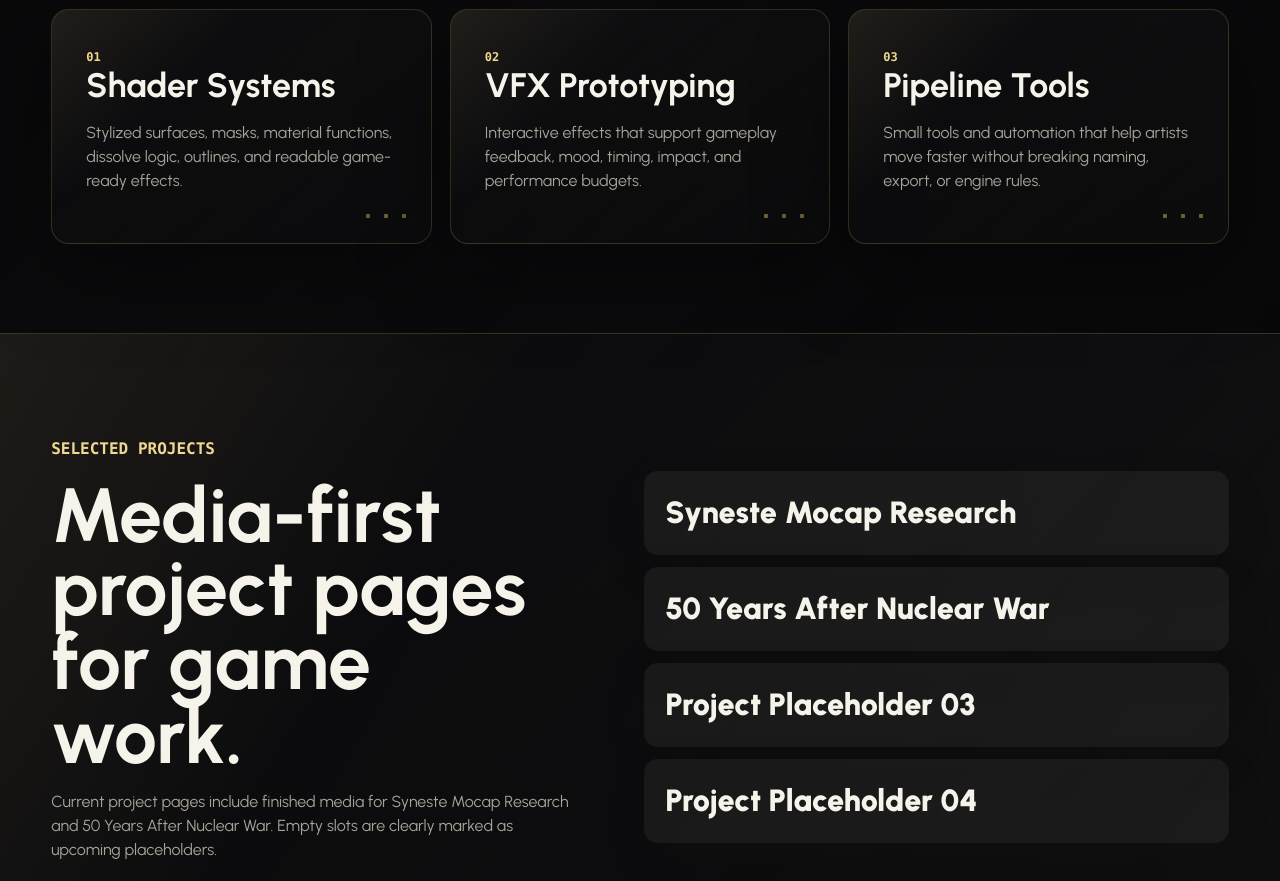
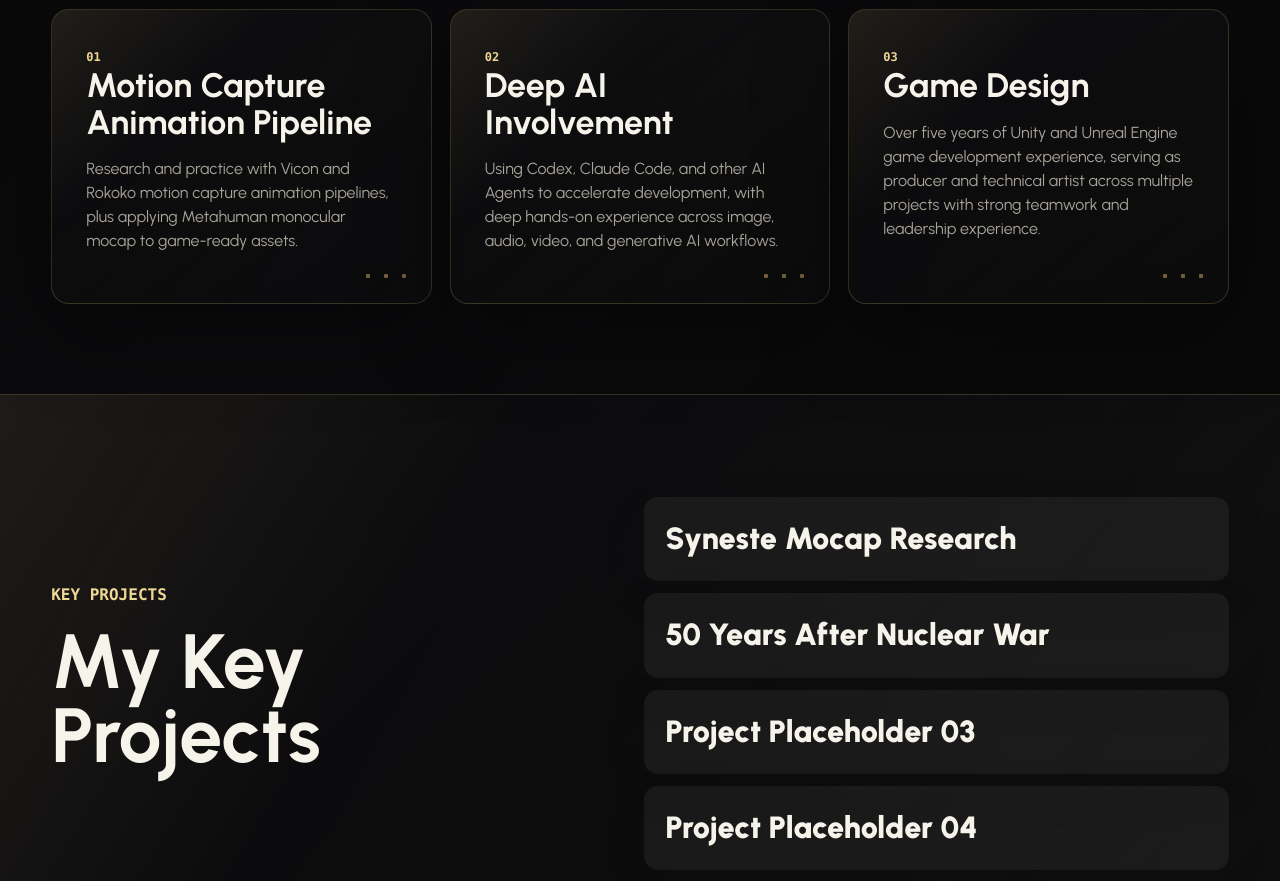
Before and after one commit to SKu11zZ/AnimTA_ShuyuanJi, a plain HTML site: page index.html in a window 1280 px wide. Shown: the part 2020-2901 px from the top of the page. Drawn offline with Linux system fonts and the light colour scheme; animation ran at ten frames a second.

Commit message:
Update homepage section copy

```diff
--- a/assets/js/main.js
+++ b/assets/js/main.js
@@ -32,15 +32,15 @@
   "I build the bridge between art direction and engine reality: materials, VFX, rigging tools, procedural systems, optimization, and visual problem solving.": "我连接艺术方向与引擎现实：材质、特效、绑定工具、程序化系统、优化，以及视觉问题解决。",
   "About Me": "我是谁",
   "Technical art with a production mindset.": "以生产思维做技术美术。",
-  "I work between art and engineering: material systems, realtime scene assembly, lighting, visual debugging, and tools that make creative iteration faster.": "我工作在美术与工程之间：材质系统、实时场景搭建、灯光、视觉调试，以及让创作迭代更快的工具。",
-  "Shader Systems": "着色器系统",
-  "Stylized surfaces, masks, material functions, dissolve logic, outlines, and readable game-ready effects.": "风格化表面、遮罩、材质函数、溶解逻辑、描边，以及清晰可读的游戏内效果。",
-  "VFX Prototyping": "特效原型",
-  "Interactive effects that support gameplay feedback, mood, timing, impact, and performance budgets.": "服务于玩法反馈、氛围、节奏、打击感和性能预算的交互式效果。",
-  "Pipeline Tools": "流程工具",
-  "Small tools and automation that help artists move faster without breaking naming, export, or engine rules.": "小工具与自动化，帮助美术更快工作，同时不破坏命名、导出与引擎规则。",
-  "Selected Projects": "精选项目",
-  "Media-first project pages for game work.": "面向游戏作品的媒体优先项目页。",
+  "I build bridges between art, animation, and programming: mocap pipelines, automated tool development, animation optimization, IK design, iteration, and more.": "我在美术，动画和程序之间建立桥梁：动捕管线，自动化工具开发，动画优化，IK设计和迭代...",
+  "Motion Capture Animation Pipeline": "动捕动画管线",
+  "Research and practice with Vicon and Rokoko motion capture animation pipelines, plus applying Metahuman monocular mocap to game-ready assets.": "Vicon和Rokoko动捕动画管线研究与实践，Metahuman单目动捕到游戏资产的应用。",
+  "Deep AI Involvement": "深度AI参与",
+  "Using Codex, Claude Code, and other AI Agents to accelerate development, with deep hands-on experience across image, audio, video, and generative AI workflows.": "利用Codex&Claude code等等AI Agent加速开发速度，从图像，到音视频生成等等生成式AI，均有深度体验。",
+  "Game Design": "游戏设计",
+  "Over five years of Unity and Unreal Engine game development experience, serving as producer and technical artist across multiple projects with strong teamwork and leadership experience.": "超过5年的Unity/UE游戏开发经验，在多个项目中担任制作人&技术美术，有丰富的团队协作和领导能力。",
+  "Key Projects": "精选项目",
+  "My Key Projects": "我的重点项目",
   "Each project now opens like a compact Steam page, with image/video switching, role notes, tools, and download actions.": "每个项目都像紧凑版 Steam 页面：支持图片/视频切换、职责说明、工具信息和下载操作。",
   "Career / Education": "职业 / 教育",
   "A path through engines, tools, and visual craft.": "一条穿过引擎、工具与视觉工艺的路径。",
--- a/index.html
+++ b/index.html
@@ -102,32 +102,31 @@
         <p class="eyebrow">About Me</p>
         <h2>Technical art with a production mindset.</h2>
       </div>
-      <p>I work between art and engineering: material systems, realtime scene assembly, lighting, visual debugging, and tools that make creative iteration faster.</p>
+      <p>I build bridges between art, animation, and programming: mocap pipelines, automated tool development, animation optimization, IK design, iteration, and more.</p>
     </section>
 
     <section class="section capability-grid reveal-group">
       <article class="glass-card tilt-card">
         <span class="metric">01</span>
-        <h2>Shader Systems</h2>
-        <p>Stylized surfaces, masks, material functions, dissolve logic, outlines, and readable game-ready effects.</p>
+        <h2>Motion Capture Animation Pipeline</h2>
+        <p>Research and practice with Vicon and Rokoko motion capture animation pipelines, plus applying Metahuman monocular mocap to game-ready assets.</p>
       </article>
       <article class="glass-card tilt-card">
         <span class="metric">02</span>
-        <h2>VFX Prototyping</h2>
-        <p>Interactive effects that support gameplay feedback, mood, timing, impact, and performance budgets.</p>
+        <h2>Deep AI Involvement</h2>
+        <p>Using Codex, Claude Code, and other AI Agents to accelerate development, with deep hands-on experience across image, audio, video, and generative AI workflows.</p>
       </article>
       <article class="glass-card tilt-card">
         <span class="metric">03</span>
-        <h2>Pipeline Tools</h2>
-        <p>Small tools and automation that help artists move faster without breaking naming, export, or engine rules.</p>
+        <h2>Game Design</h2>
+        <p>Over five years of Unity and Unreal Engine game development experience, serving as producer and technical artist across multiple projects with strong teamwork and leadership experience.</p>
       </article>
     </section>
 
     <section class="home-scroll-panel home-projects-preview" id="home-projects">
       <div>
-        <p class="eyebrow">Selected Projects</p>
-        <h2>Media-first project pages for game work.</h2>
-        <p>Current project pages include finished media for Syneste Mocap Research and 50 Years After Nuclear War. Empty slots are clearly marked as upcoming placeholders.</p>
+        <p class="eyebrow">Key Projects</p>
+        <h2>My Key Projects</h2>
       </div>
       <div class="mini-project-list">
         <a href="project-syneste-mocap-research.html">Syneste Mocap Research</a>
```
